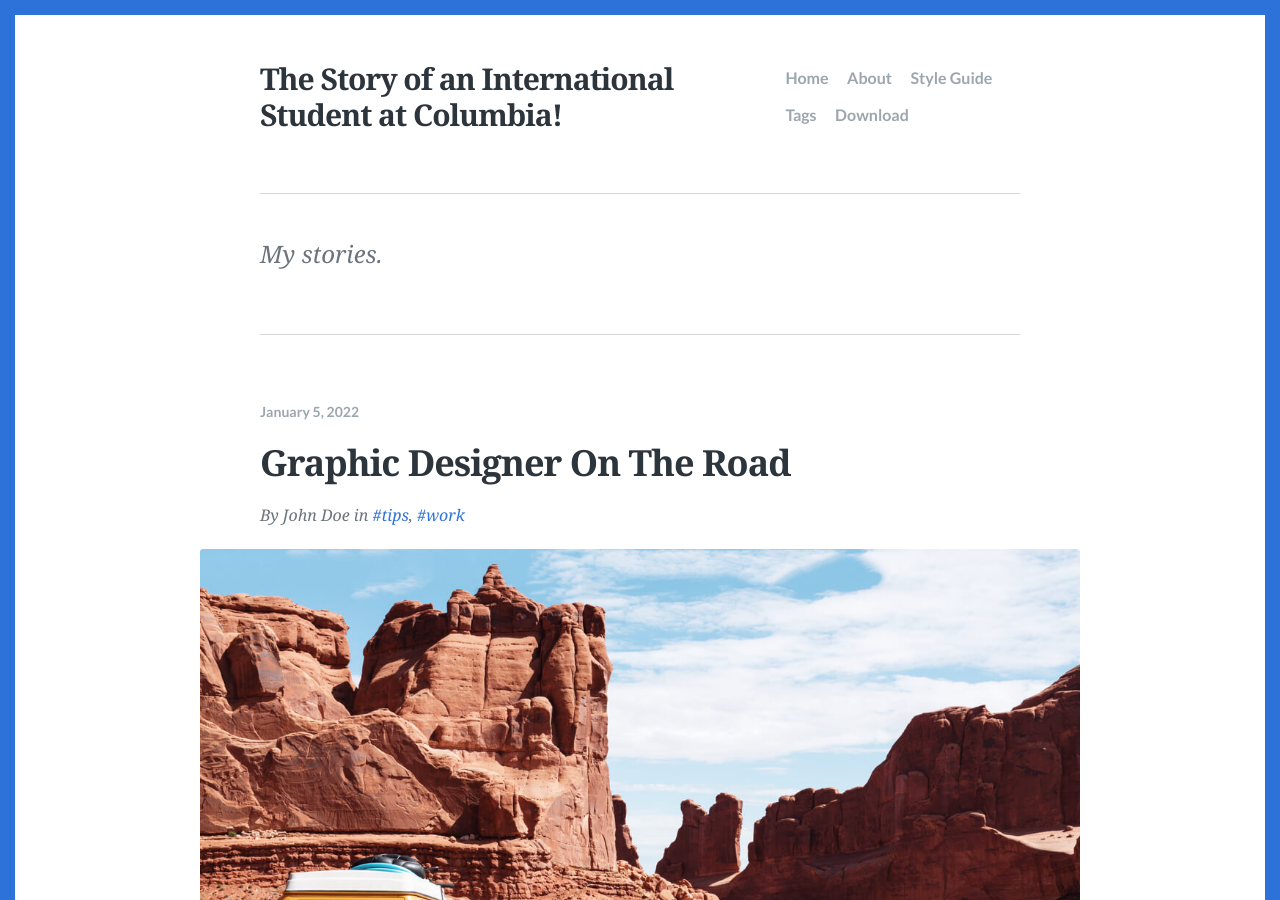
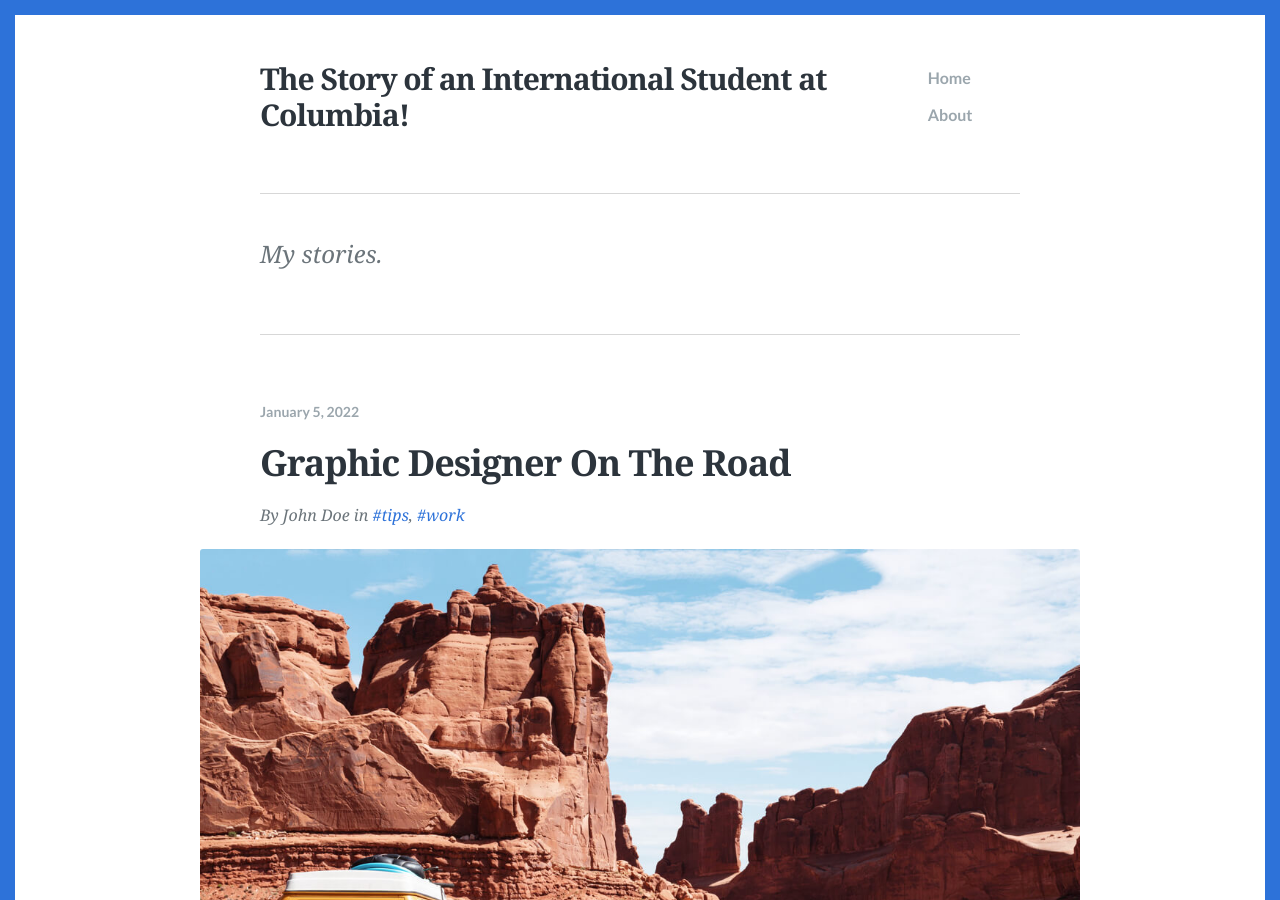
Before and after one commit to ColumbiaStudent/columbiastudent.github.io, a Jekyll site: the page built from index.html, in a window 1280 px wide and 900 px high. Built offline with Jekyll 4.4.1, drawn with Linux system fonts in a browser that asks for light colours; the list of posts is cut into pages by our own code.

Commit message:
Update _config.yml

```diff
--- a/_config.yml
+++ b/_config.yml
@@ -24,15 +24,9 @@ navigation:
     url: /
   - text: About
     url: /about/
-  - text: Style Guide
-    url: /style-guide/
-  - text: Tags
-    url: /tags/
-  - text: Download
-    url: https://github.com/JustGoodThemes/Scriptor-Jekyll-Theme
 
 # The shortname for your Disqus site to enable comments.
-disqus: justgoodthemes
+# disqus: justgoodthemes
 
 # Colors
 accent_color: '#2d72d9'
```
